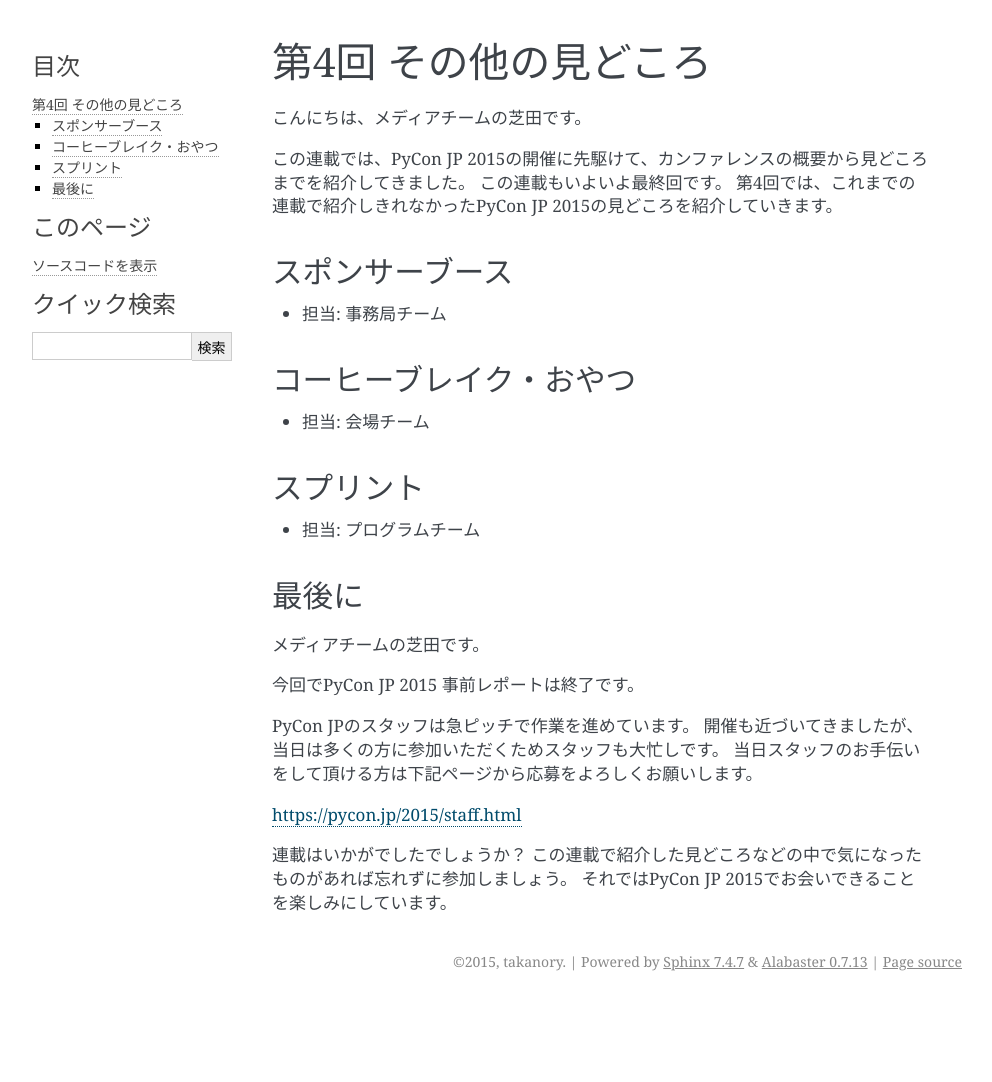
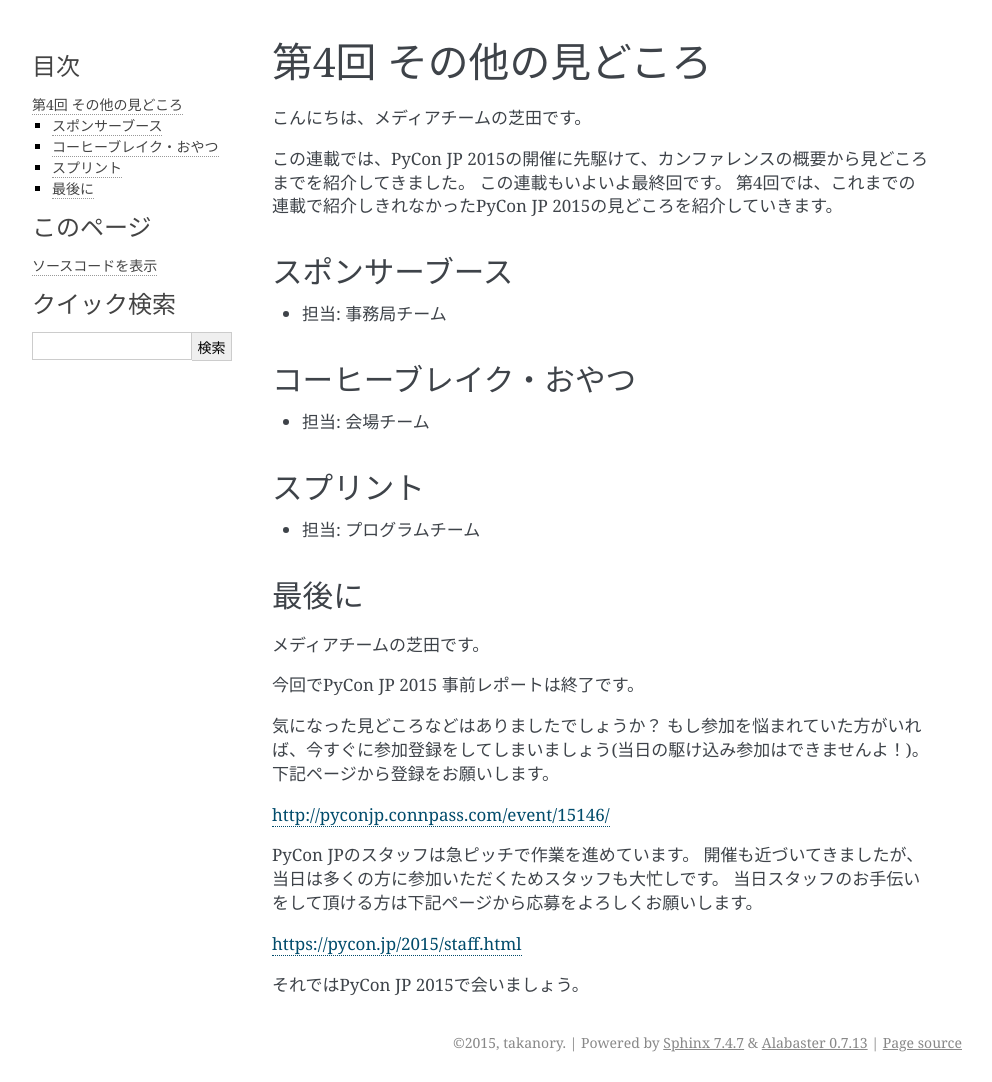
Before and after one commit to pyconjp/reports2015, a Sphinx documentation site: the page built from pre/source/04_others.rst, in a window 1280 px wide. Shown: the whole page, without its empty margins (148-1140 px from the left). Built offline with Sphinx 7.4.7, drawn with Linux system fonts in a browser that asks for light colours; before the commit the page ends 1001 px from its top, so only the background shows below that.

Commit message:
Update codezine's 4th report

```diff
--- a/pre/source/04_others.rst
+++ b/pre/source/04_others.rst
@@ -28,12 +28,16 @@
 
 今回でPyCon JP 2015 事前レポートは終了です。
 
+気になった見どころなどはありましたでしょうか？
+もし参加を悩まれていた方がいれば、今すぐに参加登録をしてしまいましょう(当日の駆け込み参加はできませんよ！)。
+下記ページから登録をお願いします。
+
+http://pyconjp.connpass.com/event/15146/
+
 PyCon JPのスタッフは急ピッチで作業を進めています。
 開催も近づいてきましたが、当日は多くの方に参加いただくためスタッフも大忙しです。
 当日スタッフのお手伝いをして頂ける方は下記ページから応募をよろしくお願いします。
 
 https://pycon.jp/2015/staff.html
 
-連載はいかがでしたでしょうか？
-この連載で紹介した見どころなどの中で気になったものがあれば忘れずに参加しましょう。
-それではPyCon JP 2015でお会いできることを楽しみにしています。
+それではPyCon JP 2015で会いましょう。
```
